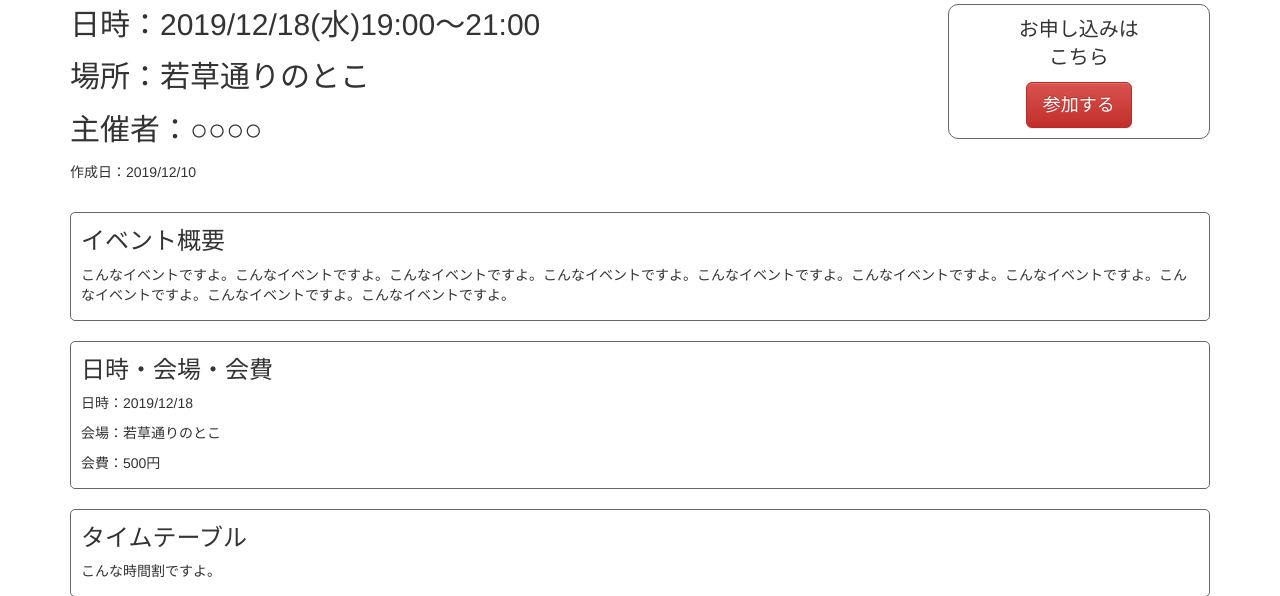
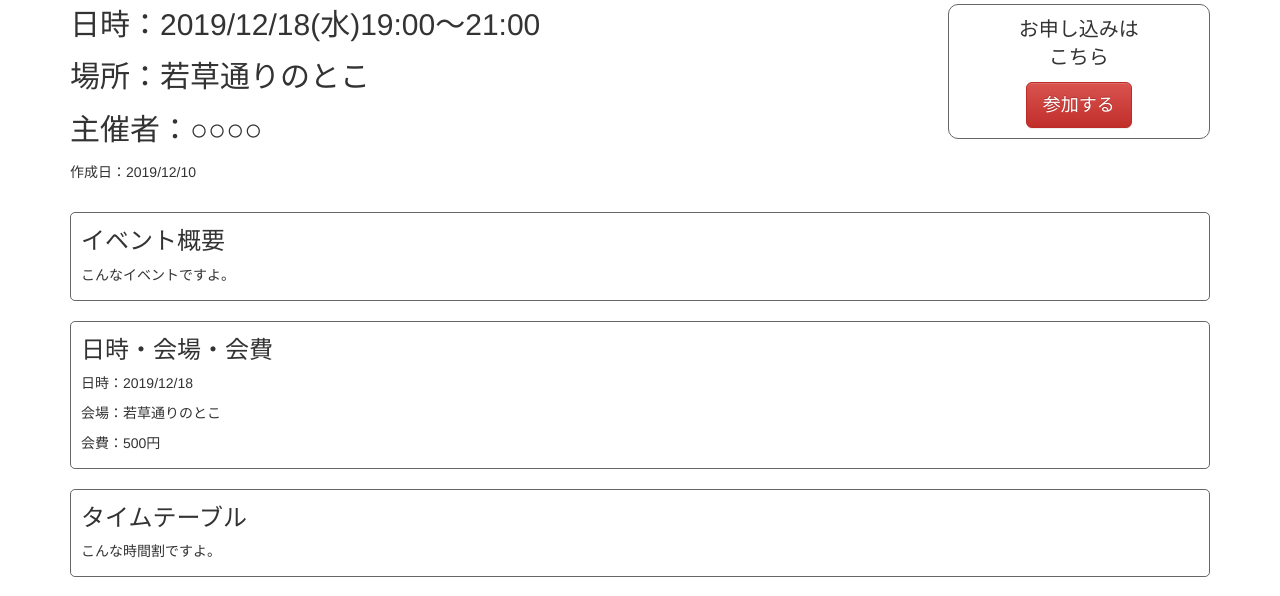
Before and after one commit to aman21030/-first_project, a PHP site: page /seminar/index.php in a window 1280 px wide. Shown: the part 228-824 px from the top of the page. Run offline with PHP 8.4, Linux system fonts and the light colour scheme.

```diff
--- a/index.php
+++ b/index.php
@@ -102,7 +102,7 @@
 				echo ' <div class="row"> ';
 				echo '   <div class="content col-xs-12"> ';
 				echo '     <div class="content-title"> ';
-				echo '	     <h2>'.$seminar['title'].'</h2> ';
+				echo '	     <a href="./seminar/index.php"><h2>'.$seminar['title'].'</h2></a> ';
 				echo '       <p>公開日：'.$seminar['created_at'].'</p> ';
 				echo '     </div> ';
 				echo '     <div class="overview"> ';
--- a/seminar/index.php
+++ b/seminar/index.php
@@ -42,7 +42,7 @@
 			</div>
 			<div class="seminar-content">
 				<h3>イベント概要</h3>
-				<p>こんなイベントですよ。こんなイベントですよ。こんなイベントですよ。こんなイベントですよ。こんなイベントですよ。こんなイベントですよ。こんなイベントですよ。こんなイベントですよ。こんなイベントですよ。こんなイベントですよ。</p>
+				<p>こんなイベントですよ。</p>
 			</div>
 			<div class="seminar-content">
 				<h3>日時・会場・会費</h3>
--- a/stripe/complete.php
+++ b/stripe/complete.php
@@ -8,5 +8,6 @@
 </head>
 <body>
     <h1>購入が完了しました！</h1>
+    <a href="../index.php" class="btn btn-default">TOPに戻る</a>
 </body>
 </html>
```
